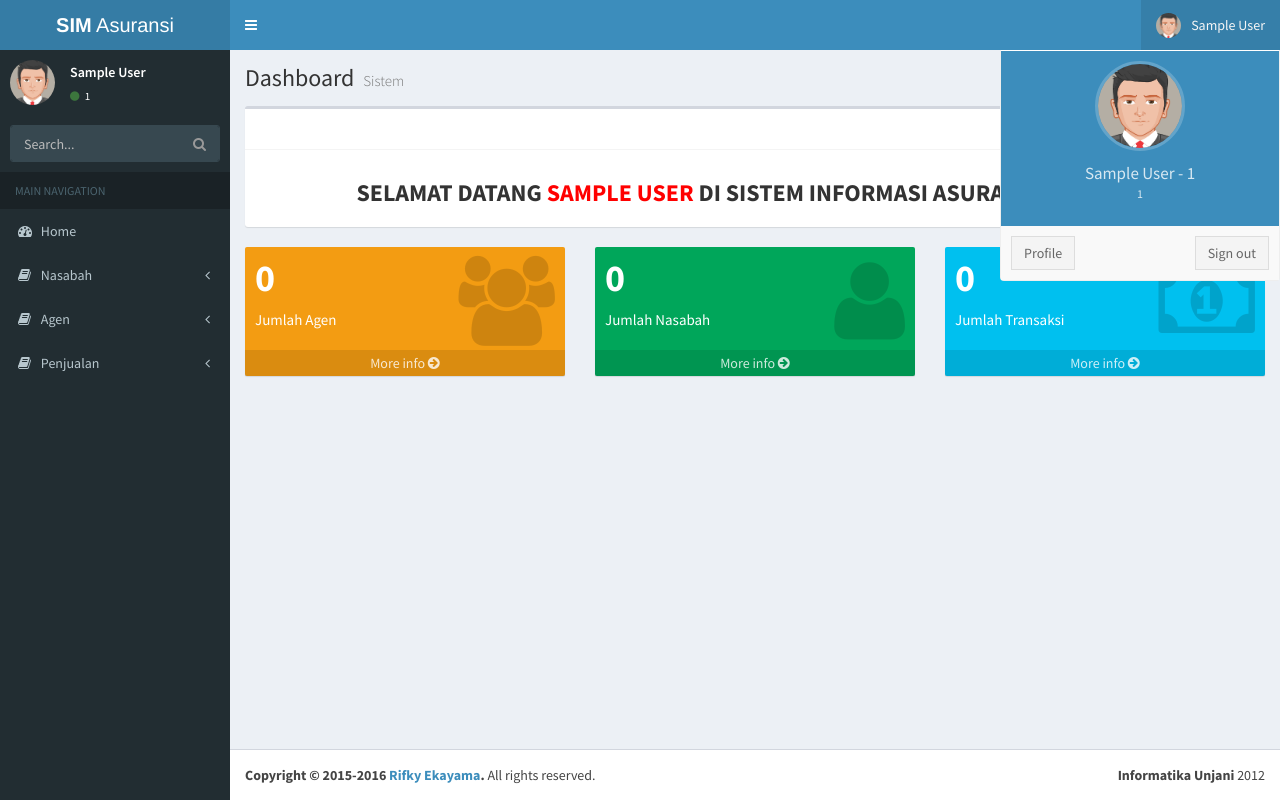
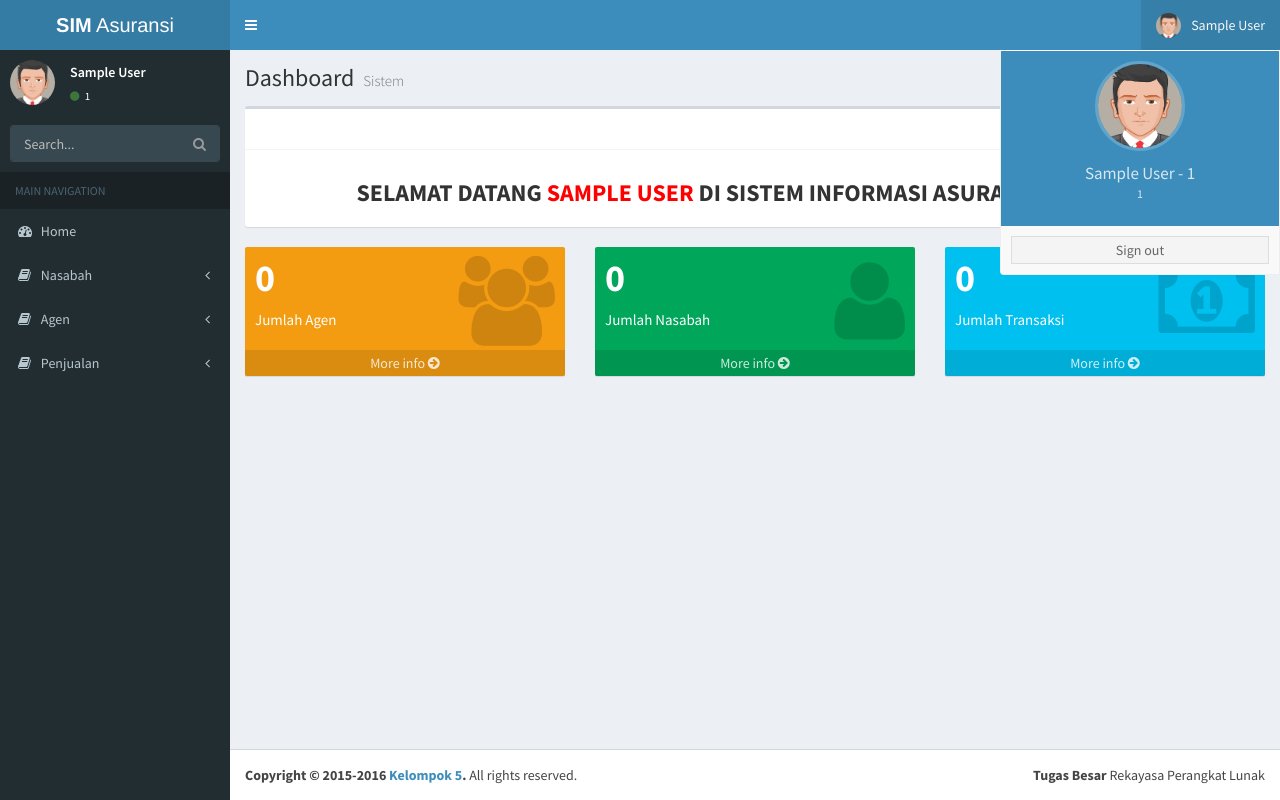
Before and after one commit to rifkyekayama/asuransi, a PHP site: page /pages/content/utama.php in a window 1280 px wide, after a click that opens the changed part. Run offline with PHP 8.4, Linux system fonts and the light colour scheme; the visitor is signed in with stand-in values (Sample User, id 1); data that the repository does not hold is empty; some libraries are stand-ins or nearby versions.

Commit message:
update bug

```diff
--- /dev/null
+++ b/pages/content/aksi/_logout.php
@@ -0,0 +1,5 @@
+<?php
+	session_start();
+	session_unset();
+	header('location: ../../../index.php');
+?>
--- a/pages/content/utama.php
+++ b/pages/content/utama.php
@@ -58,7 +58,7 @@
 							<div class="icon">
 						<i class="fa fa-users"></i>
 						</div>
-						<a href="lihat_data_latih.php" class="small-box-footer">
+						<a href="lihatDataAgen.php" class="small-box-footer">
 							More info <i class="fa fa-arrow-circle-right"></i>
 						</a>
 					</div>
@@ -73,7 +73,7 @@
 							<div class="icon">
 						<i class="fa fa-user"></i>
 						</div>
-						<a href="lihat_data_latih.php" class="small-box-footer">
+						<a href="lihatDataNasabah.php" class="small-box-footer">
 							More info <i class="fa fa-arrow-circle-right"></i>
 						</a>
 					</div>
@@ -88,7 +88,7 @@
 							<div class="icon">
 						<i class="fa fa-money"></i>
 						</div>
-						<a href="lihat_data_latih.php" class="small-box-footer">
+						<a href="lihatDataPenjualan.php" class="small-box-footer">
 							More info <i class="fa fa-arrow-circle-right"></i>
 						</a>
 					</div>
--- a/pages/includes/footer.php
+++ b/pages/includes/footer.php
@@ -1,6 +1,6 @@
 <footer class="main-footer">
 	<div class="pull-right hidden-xs">
-		<b>Informatika Unjani</b> 2012
+		<b>Tugas Besar</b> Rekayasa Perangkat Lunak
 	</div>
-	<strong>Copyright &copy; 2015-2016 <a href="#">Rifky Ekayama</a>.</strong> All rights reserved.
+	<strong>Copyright &copy; 2015-2016 <a href="#">Kelompok 5</a>.</strong> All rights reserved.
 </footer>
--- a/pages/includes/header.php
+++ b/pages/includes/header.php
@@ -34,12 +34,7 @@
 						</li>
 						<!-- Menu Footer-->
 						<li class="user-footer">
-							<div class="pull-left">
-								<a href="#" class="btn btn-default btn-flat">Profile</a>
-							</div>
-							<div class="pull-right">
-								<a href="#" class="btn btn-default btn-flat">Sign out</a>
-							</div>
+							<a href="aksi/_logout.php" class="btn btn-default btn-flat">Sign out</a>
 						</li>
 					</ul>
 				</li>
--- a/pages/includes/includes.php
+++ b/pages/includes/includes.php
@@ -1,6 +1,15 @@
 <?php
 	function connection(){
-		$connection = mysqli_connect("localhost",'root','','asuransi');
+		$connection = mysqli_connect("localhost",'root','21()XySQr94','asuransi');
 		return $connection;
 	}
+
+	function cekSession()
+	{
+		if(!isset($_SESSION['id_adm']) && !isset($_SESSION['nama_adm']) && !isset($_SESSION['jabatan_adm'])){
+			return 'no';
+		}else{
+			return 'yes';
+		}
+	}
 ?>
```
